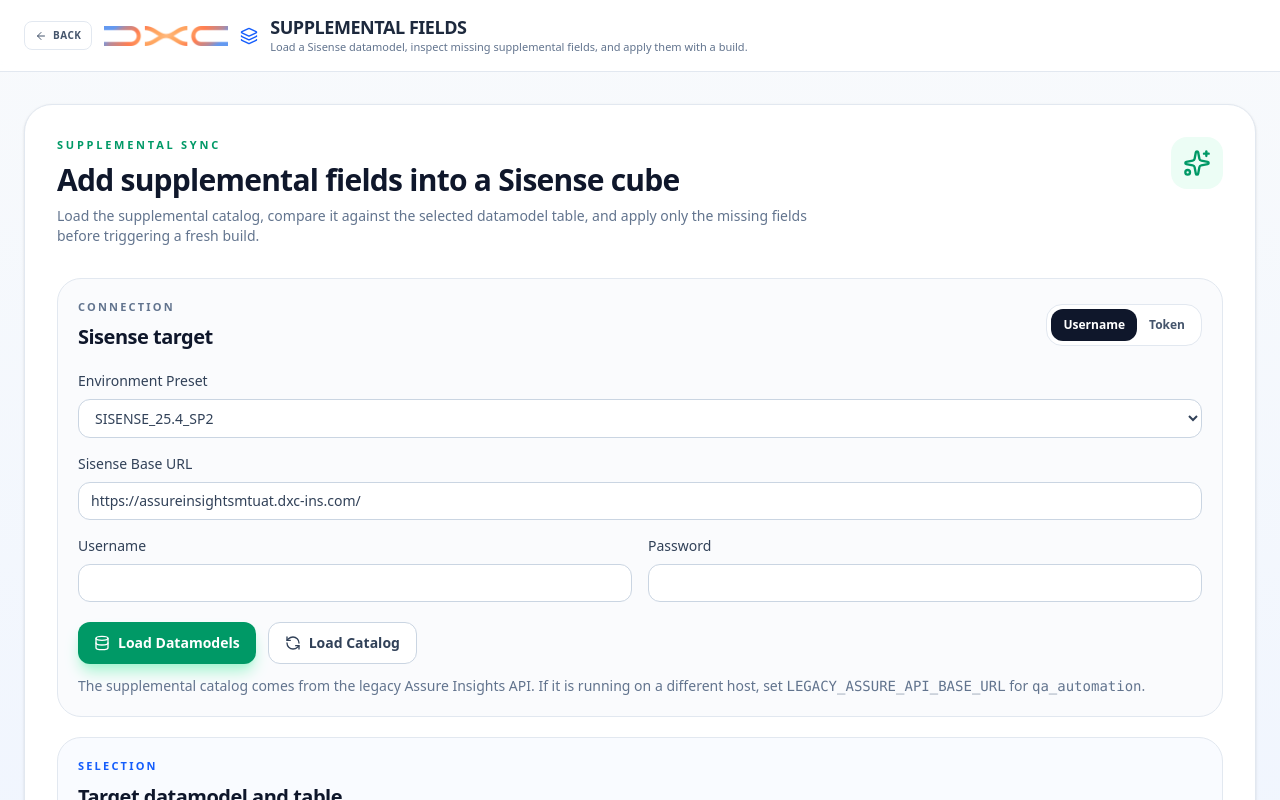
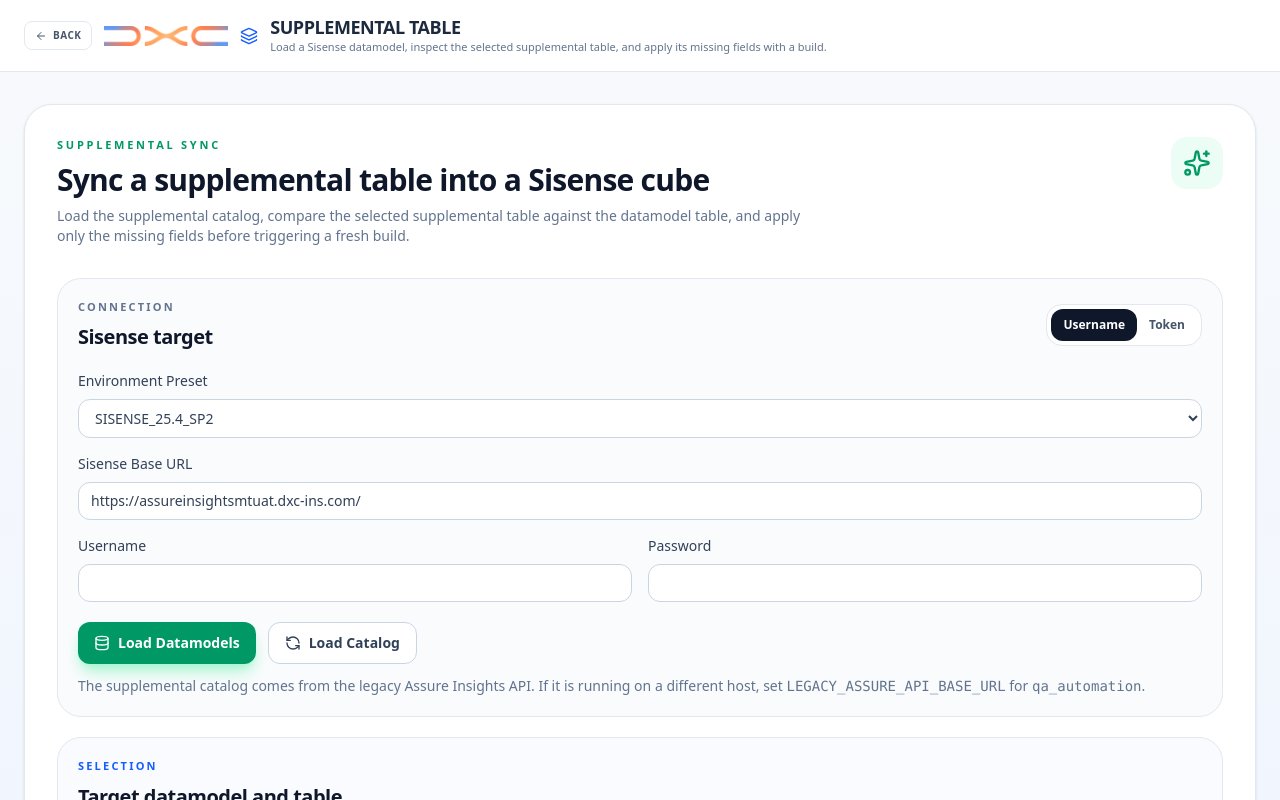
Before and after one commit to buddha2042/qa_automation, a Next.js app: page /supplemental-fields in a window 1280 px wide. Shown: the top 800 px of the page. Built offline with nearby package versions, Linux system fonts and the light colour scheme.

Commit message:
fiexed supplemental table

```diff
--- a/src/app/excel-audit/page.tsx
+++ b/src/app/excel-audit/page.tsx
@@ -22,7 +22,7 @@
   { id: 'user-lookup', label: 'User Lookup', access: 'super-admin' },
   { id: 'dashboard-transfer', label: 'Dashboard Transfer', access: 'super-admin' },
   { id: 'table-transfer', label: 'Table Transfer', access: 'admin' },
-  { id: 'supplemental-fields', label: 'Supplemental Fields', access: 'admin' },
+  { id: 'supplemental-fields', label: 'Supplemental Table', access: 'super-admin' },
 ];
 
 export default function AuditPage() {
@@ -84,15 +84,15 @@
             <p className="text-[11px] font-black uppercase tracking-[0.25em] text-slate-500">Access Restricted</p>
             <h2 className="mt-2 text-2xl font-black tracking-tight text-slate-900">Admin access required</h2>
             <p className="mt-2 max-w-2xl text-sm text-slate-500">
-              Table transfer and supplemental fields are available only for admin users. Widget inventory, function lookup, user lookup, and dashboard transfer require super admin access.
+              Table transfer is available only for admin users. Widget inventory, function lookup, user lookup, dashboard transfer, and supplemental table require super admin access.
             </p>
           </section>
-        ) : !isSuperAdminEnabled && resolvedActiveTab !== 'table-transfer' && resolvedActiveTab !== 'supplemental-fields' ? (
+        ) : !isSuperAdminEnabled && resolvedActiveTab !== 'table-transfer' ? (
           <section className="rounded-[28px] border border-slate-200 bg-white p-8 shadow-sm">
             <p className="text-[11px] font-black uppercase tracking-[0.25em] text-slate-500">Access Restricted</p>
             <h2 className="mt-2 text-2xl font-black tracking-tight text-slate-900">Super admin access required</h2>
             <p className="mt-2 max-w-2xl text-sm text-slate-500">
-              Widget inventory, function lookup, user lookup, and dashboard transfer are available only for super admin users. Table transfer and supplemental fields remain available for admin users.
+              Widget inventory, function lookup, user lookup, dashboard transfer, and supplemental table are available only for super admin users. Table transfer remains available for admin users.
             </p>
           </section>
         ) : resolvedActiveTab === 'widget-inventory' ? (
--- a/src/app/supplemental-fields/page.tsx
+++ b/src/app/supplemental-fields/page.tsx
@@ -7,8 +7,8 @@
   return (
     <div className="min-h-screen bg-[linear-gradient(180deg,#f8fafc_0%,#eef4ff_100%)] text-slate-900">
       <AppHeader
-        title="Supplemental Fields"
-        subtitle="Load a Sisense datamodel, inspect missing supplemental fields, and apply them with a build."
+        title="Supplemental Table"
+        subtitle="Load a Sisense datamodel, inspect the selected supplemental table, and apply its missing fields with a build."
         backHref="/excel-audit"
       />
       <SupplementalFieldsWorkspace />
--- a/src/components/SupplementalFieldsWorkspace.tsx
+++ b/src/components/SupplementalFieldsWorkspace.tsx
@@ -327,10 +327,10 @@
               Supplemental Sync
             </p>
             <h2 className="mt-2 text-3xl font-black tracking-tight text-slate-900">
-              Add supplemental fields into a Sisense cube
+              Sync a supplemental table into a Sisense cube
             </h2>
             <p className="mt-2 max-w-3xl text-sm text-slate-500">
-              Load the supplemental catalog, compare it against the selected datamodel table, and apply only the missing fields before triggering a fresh build.
+              Load the supplemental catalog, compare the selected supplemental table against the datamodel table, and apply only the missing fields before triggering a fresh build.
             </p>
           </div>
           <div className="rounded-2xl bg-emerald-50 p-3 text-emerald-600">
@@ -518,7 +518,7 @@
                 className="inline-flex items-center gap-2 rounded-xl bg-blue-600 px-4 py-2.5 text-sm font-bold text-white shadow-lg shadow-blue-200 disabled:opacity-60"
               >
                 {previewLoading ? <LoaderCircle size={16} className="animate-spin" /> : <Wrench size={16} />}
-                {previewLoading ? 'Inspecting...' : 'Load Supplemental Fields'}
+                {previewLoading ? 'Inspecting...' : 'Load Supplemental Table'}
               </button>
             </div>
           </div>
```
